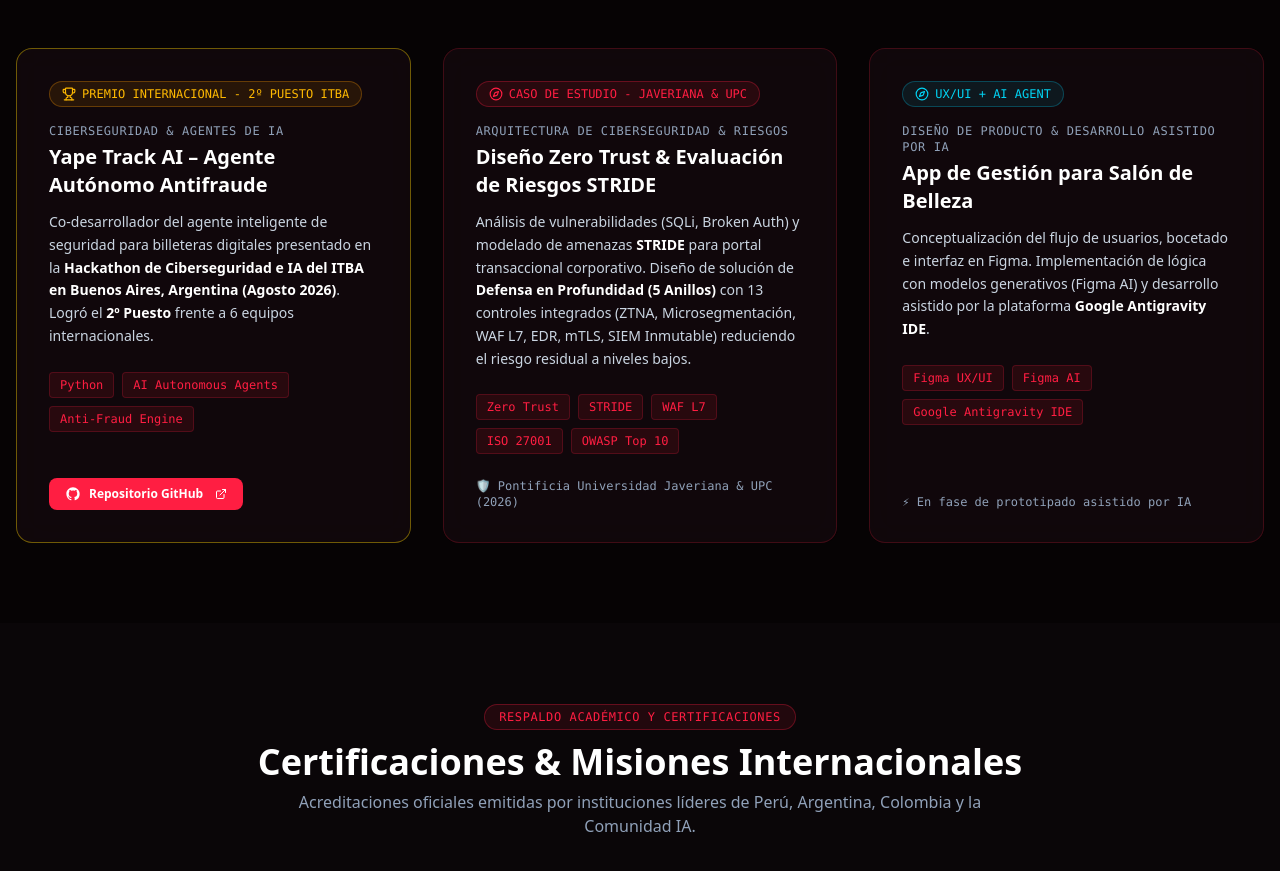
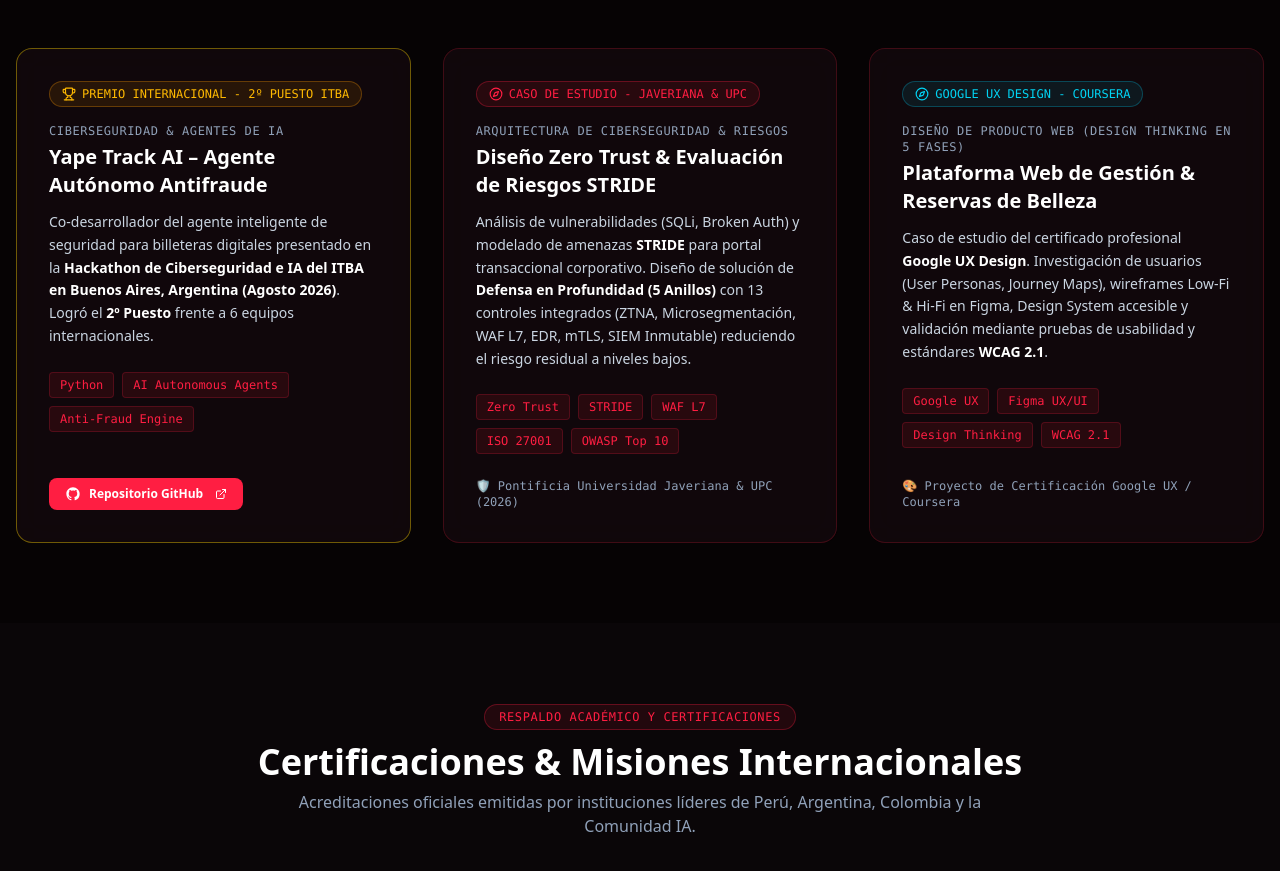
Before and after one commit to paulmr2704/portafolio-main, a Next.js app: page / in a window 1280 px wide. Shown: the part 2123-2994 px from the top of the page. Built offline with nearby package versions, Linux system fonts and the light colour scheme.

Commit message:
Update Beauty Salon project to Web Platform for Google UX Design Coursera

```diff
--- a/src/components/ProjectsGrid.tsx
+++ b/src/components/ProjectsGrid.tsx
@@ -87,29 +87,30 @@
             </div>
           </div>
 
-          {/* Project 3: Beauty Salon App */}
-          <div className="bento-glass p-8 flex flex-col justify-between">
+          {/* Project 3: Beauty Salon Web Platform (Google UX Coursera) */}
+          <div className="bento-glass p-8 flex flex-col justify-between border-cyan-500/20">
             <div>
               <div className="inline-flex items-center gap-1.5 bg-cyan-500/10 border border-cyan-500/30 text-cyan-400 font-mono text-xs px-3 py-1 rounded-full mb-4">
-                <Compass className="w-3.5 h-3.5" /> UX/UI + AI AGENT
+                <Compass className="w-3.5 h-3.5" /> GOOGLE UX DESIGN - COURSERA
               </div>
 
-              <span className="block text-xs font-mono text-slate-400 uppercase tracking-wider mb-1">Diseño de Producto & Desarrollo asistido por IA</span>
-              <h3 className="text-xl font-bold text-white mb-3">App de Gestión para Salón de Belleza</h3>
+              <span className="block text-xs font-mono text-slate-400 uppercase tracking-wider mb-1">Diseño de Producto Web (Design Thinking en 5 Fases)</span>
+              <h3 className="text-xl font-bold text-white mb-3">Plataforma Web de Gestión & Reservas de Belleza</h3>
 
               <p className="text-slate-300 text-sm leading-relaxed mb-6">
-                Conceptualización del flujo de usuarios, bocetado e interfaz en Figma. Implementación de lógica con modelos generativos (Figma AI) y desarrollo asistido por la plataforma <strong className="text-white">Google Antigravity IDE</strong>.
+                Caso de estudio del certificado profesional <strong className="text-white">Google UX Design</strong>. Investigación de usuarios (User Personas, Journey Maps), wireframes Low-Fi & Hi-Fi en Figma, Design System accesible y validación mediante pruebas de usabilidad y estándares <strong className="text-white">WCAG 2.1</strong>.
               </p>
 
               <div className="flex flex-wrap gap-2 mb-6 font-mono text-xs">
+                <span className="bg-[#FF1E42]/10 text-[#FF1E42] px-2.5 py-1 rounded border border-[#FF1E42]/20">Google UX</span>
                 <span className="bg-[#FF1E42]/10 text-[#FF1E42] px-2.5 py-1 rounded border border-[#FF1E42]/20">Figma UX/UI</span>
-                <span className="bg-[#FF1E42]/10 text-[#FF1E42] px-2.5 py-1 rounded border border-[#FF1E42]/20">Figma AI</span>
-                <span className="bg-[#FF1E42]/10 text-[#FF1E42] px-2.5 py-1 rounded border border-[#FF1E42]/20">Google Antigravity IDE</span>
+                <span className="bg-[#FF1E42]/10 text-[#FF1E42] px-2.5 py-1 rounded border border-[#FF1E42]/20">Design Thinking</span>
+                <span className="bg-[#FF1E42]/10 text-[#FF1E42] px-2.5 py-1 rounded border border-[#FF1E42]/20">WCAG 2.1</span>
               </div>
             </div>
 
-            <div className="text-xs text-slate-400 font-mono">
-              ⚡ En fase de prototipado asistido por IA
+            <div className="text-xs text-slate-400 font-mono flex items-center gap-1.5">
+              🎨 Proyecto de Certificación Google UX / Coursera
             </div>
           </div>
 
```
